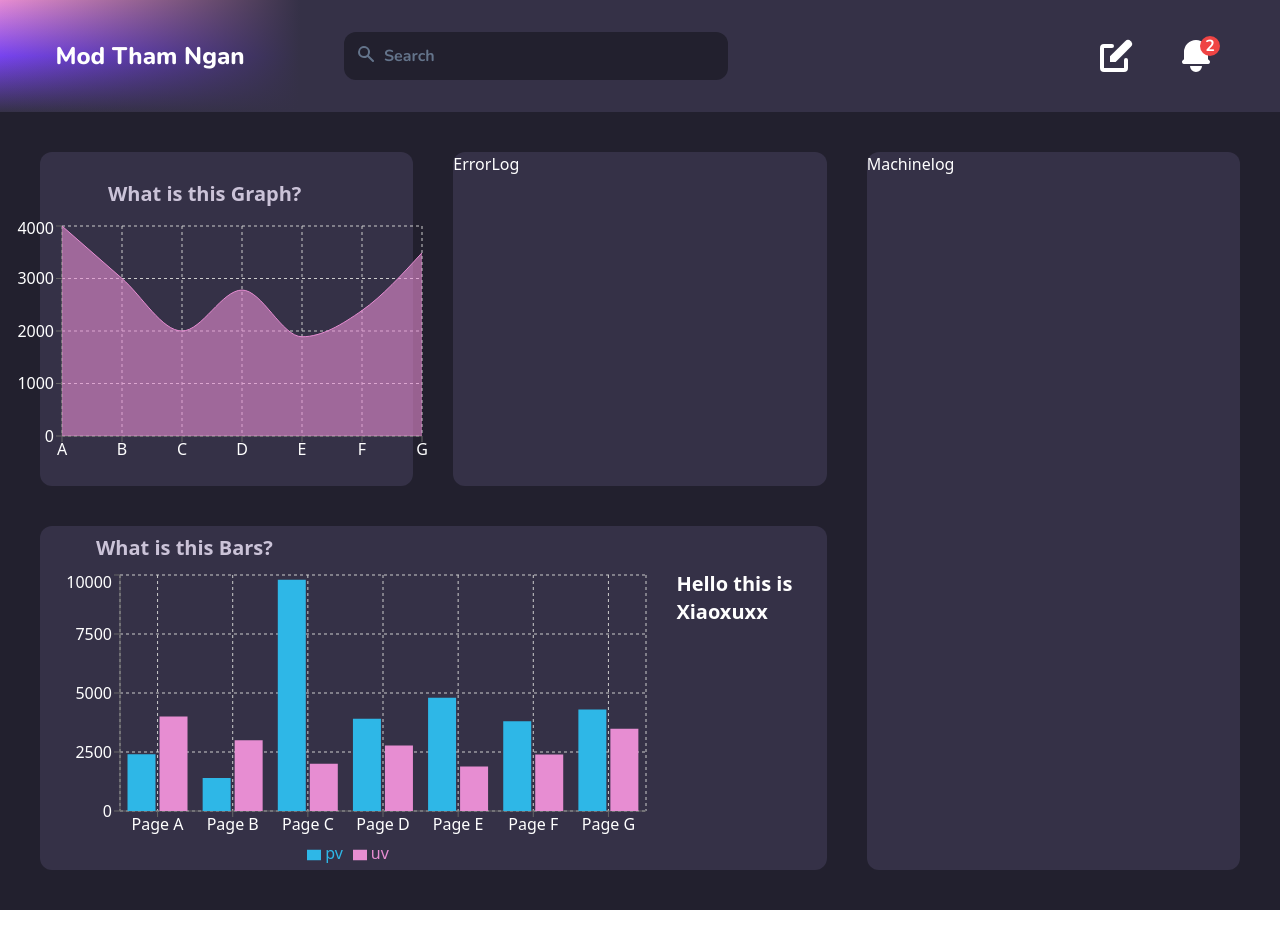
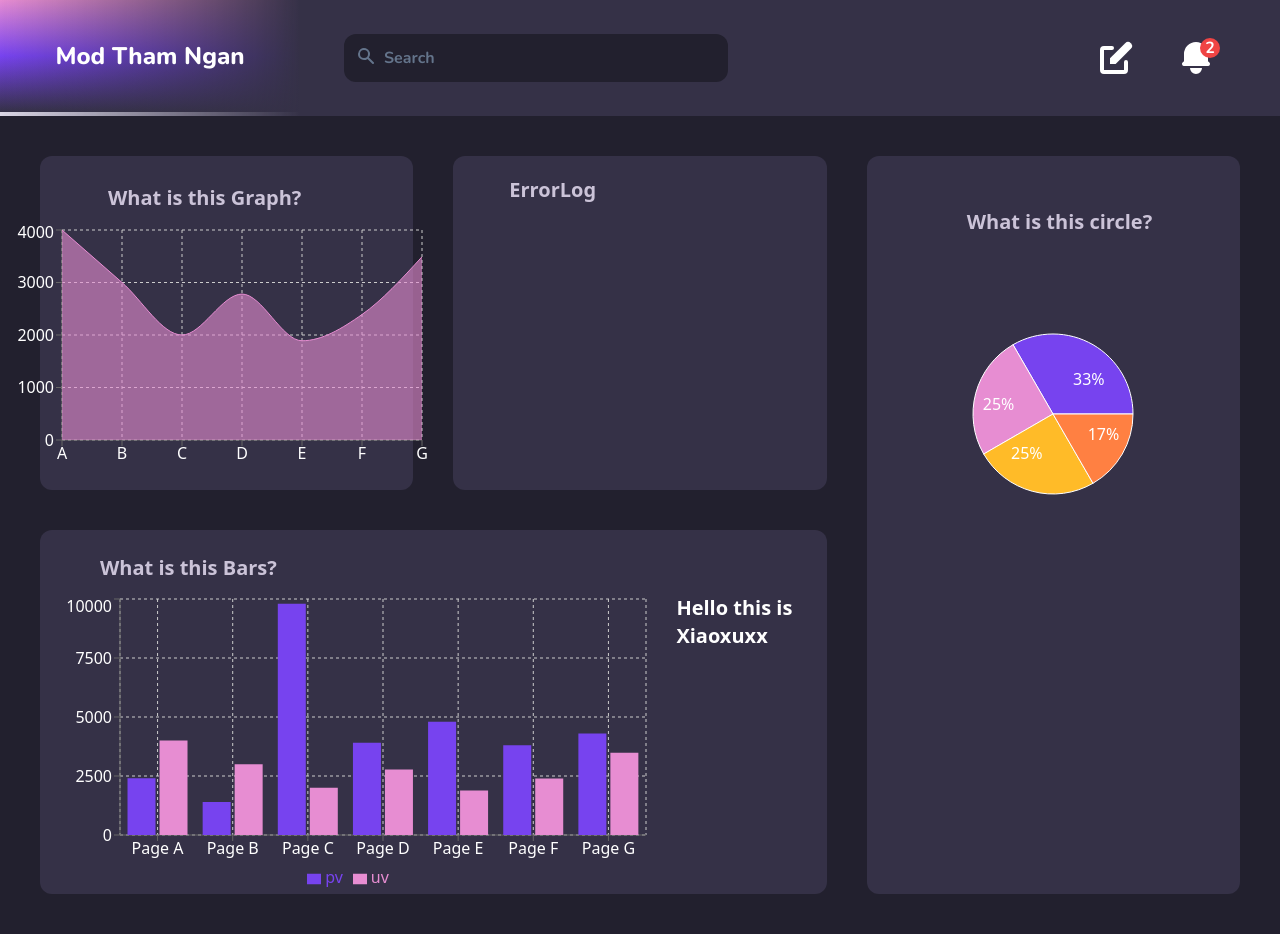
Before and after one commit to riflowth/mod-tham-ngarn, a Next.js app in the folder packages/frontend/: page / in a window 1280 px wide. Before the commit the page ends 910 px from the top, so only its background shows below. Built offline with nearby package versions, Linux system fonts and the light colour scheme.

Commit message:
feat:add headless ui and add responesive

```diff
--- a/packages/frontend/package.json
+++ b/packages/frontend/package.json
@@ -9,6 +9,7 @@
     "lint": "next lint"
   },
   "dependencies": {
+    "@headlessui/react": "^1.5.0",
     "@heroicons/react": "^1.0.6",
     "next": "12.1.4",
     "react": "18.0.0",
--- a/packages/frontend/src/components/ErrorLog.tsx
+++ b/packages/frontend/src/components/ErrorLog.tsx
@@ -1,7 +1,11 @@
 import React from "react";
 
 function ErrorLog() {
-  return <div className="">ErrorLog</div>;
+  return (
+    <div className="self-start p-2 ml-12 text-xl mt-3 font-bold text-[#CBC3D8]">
+      ErrorLog
+    </div>
+  );
 }
 
 export default ErrorLog;
--- a/packages/frontend/src/components/Home.tsx
+++ b/packages/frontend/src/components/Home.tsx
@@ -1,7 +1,7 @@
 import React from "react";
 import Chart from "./AreaChart";
 import ErrorLog from "./ErrorLog";
-import Machinelog from "./Machinelog";
+import MachineLog from "./MachineLog";
 import TwoBarChart from "./TwoBarChart";
 
 const Home = () => {
@@ -26,12 +26,12 @@ const Home = () => {
 
         {/* Machine  */}
         <div className="bg-[#353147] rounded-xl md:row-span-2">
-          <Machinelog />
+          <MachineLog />
         </div>
 
         {/* Twobar */}
         <div className="bg-[#353147] rounded-xl md:col-span-2">
-          <div className="self-start p-2 ml-12 text-xl font-bold text-[#CBC3D8]">
+          <div className="self-start p-3 pt-6 ml-12 text-xl font-bold text-[#CBC3D8]">
             What is this Bars?
           </div>
           <div className="flex flex-col justify-around md:flex-row">
--- /dev/null
+++ b/packages/frontend/src/components/MachineLogItem.tsx
@@ -0,0 +1,7 @@
+import React from "react";
+
+const MachineLogItem = () => {
+  return <div></div>;
+};
+
+export default MachineLogItem;
--- a/packages/frontend/src/components/Machinelog.tsx
+++ b/packages/frontend/src/components/Machinelog.tsx
@@ -1,7 +1,84 @@
 import React from "react";
+import { PieChart, Pie, Sector, Cell, ResponsiveContainer } from "recharts";
+import MachineLogItem from "./MachineLogItem";
+type ConfigRender = {
+  cx: number;
+  cy: number;
+  midAngle: number;
+  innerRadius: number;
+  outerRadius: number;
+  percent: number;
+  index: number;
+};
+const data = [
+  { name: "Group A", value: 400 },
+  { name: "Group B", value: 300 },
+  { name: "Group C", value: 300 },
+  { name: "Group D", value: 200 },
+];
 
+const COLORS = ["#7743EF", "#E78DD2", "#FFBB28", "#FF8042"];
+
+const RADIAN = Math.PI / 180;
+const renderCustomizedLabel = ({
+  cx,
+  cy,
+  midAngle,
+  innerRadius,
+  outerRadius,
+  percent,
+  index,
+}: ConfigRender) => {
+  const radius = innerRadius + (outerRadius - innerRadius) * 0.5;
+  const x = cx + radius * Math.cos(-midAngle * RADIAN);
+  const y = cy + radius * Math.sin(-midAngle * RADIAN);
+
+  return (
+    <text
+      x={x}
+      y={y}
+      fill="white"
+      textAnchor={x > cx ? "start" : "end"}
+      dominantBaseline="central"
+    >
+      {`${(percent * 100).toFixed(0)}%`}
+    </text>
+  );
+};
 const Machinelog = () => {
-  return <div>Machinelog</div>;
+  return (
+    <div className="flex flex-col h-full p-5 space-y-4">
+      <div className="flex flex-col items-center p-5 space-y-4">
+        <div className="self-start p-3 h-max  ml-12 text-xl font-bold text-[#CBC3D8]">
+          What is this circle?
+        </div>
+        <div className="h-[300px] w-[200px] divide-y-2">
+          <ResponsiveContainer width="100%" height="100%">
+            <PieChart width={300} height={300}>
+              <Pie
+                data={data}
+                cx="50%"
+                cy="50%"
+                labelLine={false}
+                label={renderCustomizedLabel}
+                outerRadius={80}
+                fill="#8884d8"
+                dataKey="value"
+              >
+                {data.map((entry, index) => (
+                  <Cell
+                    key={`cell-${index}`}
+                    fill={COLORS[index % COLORS.length]}
+                  />
+                ))}
+              </Pie>
+            </PieChart>
+          </ResponsiveContainer>
+        </div>
+      </div>
+      <MachineLogItem />
+    </div>
+  );
 };
 
 export default Machinelog;
--- a/packages/frontend/src/components/Sidebar.tsx
+++ b/packages/frontend/src/components/Sidebar.tsx
@@ -23,7 +23,7 @@ const Sidebar = () => {
   return (
     <div className="sm:flex-[3] md:flex-[3] lg:flex-[2] 2xl:flex-[1] flex-[3] bg-[#75659E] relative mx-auto z-50">
       {/*Start LOGO */}
-      <div className="absolute z-20 w-full h-full bg-gradient-to-r from-transparent to-[#353147]"></div>
+      <div className=" absolute z-20 w-full h-full bg-gradient-to-r from-transparent to-[#353147]"></div>
       <div
         className="flex items-center justify-center py-5 px-2 sm:py-10 bg-gradient-to-t from-[#353147] via-[#7743EF] to-[#E78DD2] z-30"
         onClick={() => setIsShowed(!isShowed)}
@@ -36,10 +36,10 @@ const Sidebar = () => {
         </span>
       </div>
       {/*End LOGO */}
-
+      <div className="z-50 w-full border-2 border-white animate-pulse"></div>
       {/* Start DropMenu */}
       <div
-        className={`absolute bg-[#353147] sm:flex-[2] lg:w-[275px] flex-[3] mx-auto px-4 -z-10 py-5 transition-transform duration-500 ease-in-out  space-y-8 rounded-b-lg ${
+        className={` absolute bg-[#353147] sm:flex-[2] lg:w-[275px] flex-[3] mx-auto px-4 -z-10 py-5 transition-transform duration-500 ease-in-out  space-y-8 rounded-b-lg ${
           isShowed ? "translate-y-0" : "translate-y-[-700px] "
         } `}
       >
@@ -54,7 +54,7 @@ const Sidebar = () => {
               className="border border-white rounded-full "
             />
           </div>
-          <span className="hidden font-bold text-white text-md md:text-lg lg:text-xl md:inline-block">
+          <span className="hidden font-bold text-white text-md md:text-lg lg:text-xl md:inline-block ">
             Nathree lnwza
           </span>
         </div>
--- a/packages/frontend/src/components/TwoBarChart.tsx
+++ b/packages/frontend/src/components/TwoBarChart.tsx
@@ -74,7 +74,7 @@ const TwoBarChart = () => {
         <YAxis tick={{ fill: "white" }} />
         <Tooltip />
         <Legend />
-        <Bar dataKey="pv" fill="#2EB7E7" />
+        <Bar dataKey="pv" fill="#7743EF" />
         <Bar dataKey="uv" fill="#E78DD2" />
       </BarChart>
     </ResponsiveContainer>
```
Also changed, not shown: 1 other file (tests, documents, lock files or other folders).
